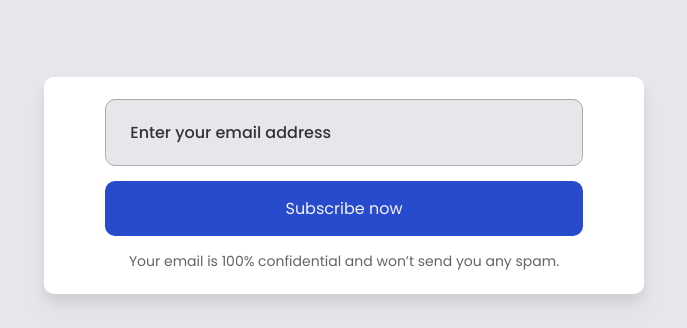
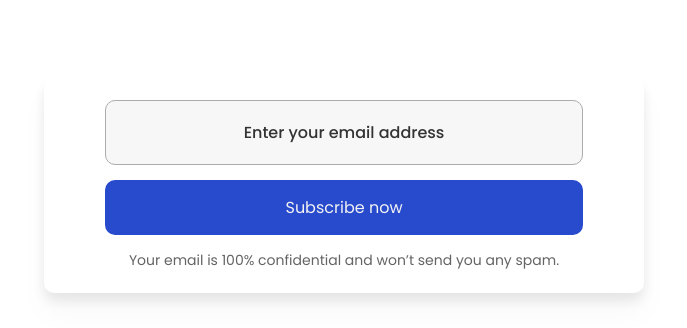
Before and after one commit to CK-Tot/News-lettter-page, a plain HTML site: page index.html in a window 1280 px wide. Shown: the part 472-800 px from the top of the page, without its empty margins (296-983 px from the left). Drawn offline with Linux system fonts and the light colour scheme.

Commit message:
change the background color for the body el

```diff
--- a/styles.css
+++ b/styles.css
@@ -10,7 +10,7 @@
   body {
     width: 100%;
     height: 100vh;
-    background-color: #E5E7EB;
+    background-color: #ffffff;
   }
 
   .container{
@@ -72,16 +72,18 @@
     width: 100%;
     padding: 20px 5%;
     border: 1px solid #acacac;
-    background-color: #E5E7EB;
+    background-color: #f7f7f7;
     border-radius: 10px;
     outline: none;
-    font-size: 16px;
+    font-size: 15px;
+    text-align: right;
   }
 
   input::placeholder{
     font-size: 16px;
     color: rgb(51, 51, 51);
     font-weight: 500;
+    text-align: center;
   }
 
 
```
